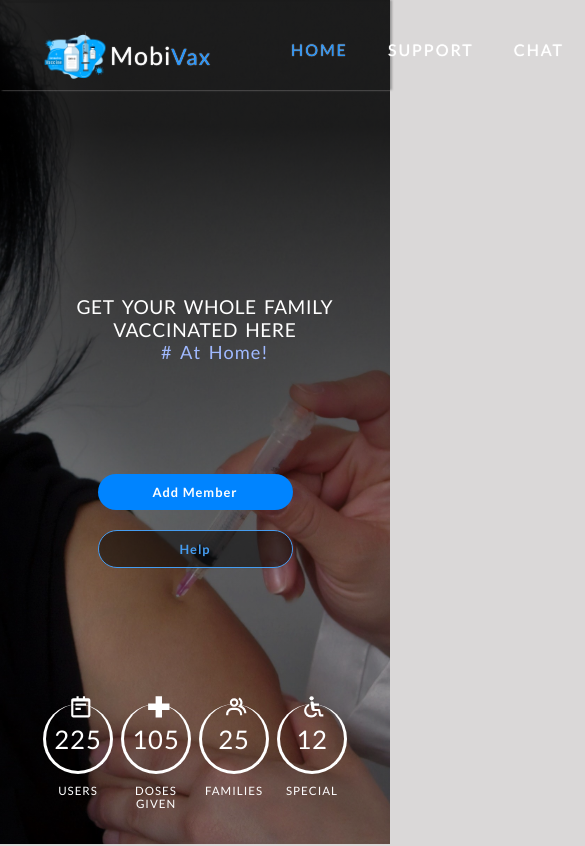
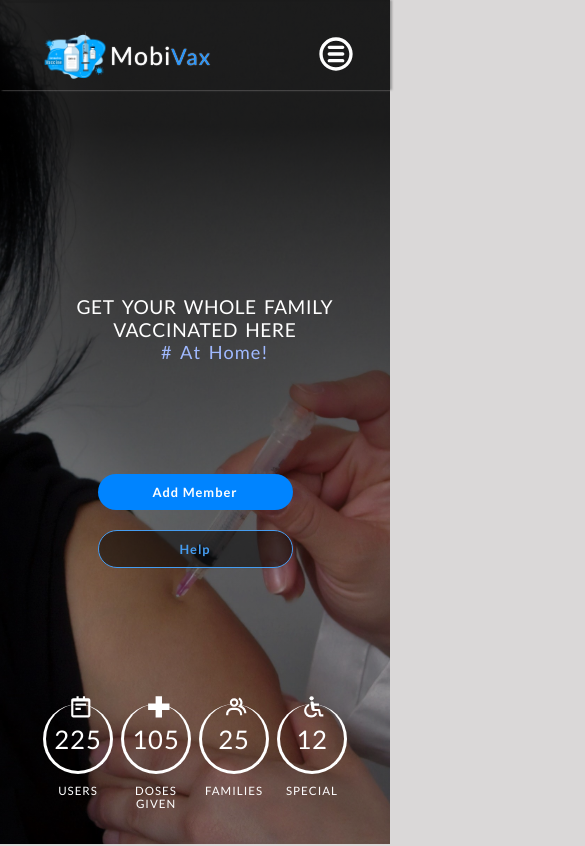
Before and after one commit to jatin0814/error404_fullstack_hack21, a React (Create React App) app in the folder frontend/: page / in a window 390 px wide. Shown: the top 846 px of the page, 585 px wide, since content can reach past the window. Built offline with nearby package versions, Linux system fonts and the light colour scheme; no server answers.

Commit message:
Hamburger menu added

```diff
--- a/frontend/src/Components/Navbar/Navbar.jsx
+++ b/frontend/src/Components/Navbar/Navbar.jsx
@@ -1,15 +1,25 @@
 import React, { Component } from "react";
-
 import styles from "./Navbar.module.css";
 import { NavLink } from "react-router-dom";
+import Logo from "../../Images/logo.png";
+import {CgMenuRound} from "react-icons/cg";
 
-import Logo from "../../Images/logo.png";
 
 class Navbar extends Component {
+
   render() {
     return (
       <div>
         <ul className={styles.main_nav}>
+        {/*  */}
+        <nav className={styles.hamNav}>
+          <CgMenuRound
+          className={styles.hamburger}
+          size='40px'
+          color='white'
+          onClick={ () => console.log("Clicked on it!")}   />
+        </nav>
+        {/*  */}
           <li>
             <NavLink
               className={styles.log}
--- a/frontend/src/Components/Navbar/Navbar.module.css
+++ b/frontend/src/Components/Navbar/Navbar.module.css
@@ -16,7 +16,39 @@
   box-shadow: 2px 0px 2px rgb(155, 154, 154);
   padding-top: 20px;
   padding-left: 40px;
+
+  /* background-color: red; */
 }
+
+
+@media (max-width: 700px){
+  .main_nav{
+    /* display: none; */
+    color:red;
+  }
+  .link{
+    display: none;
+  }
+  .hamburger{
+    display:block;
+    position:fixed;
+    left: 81%;
+    top: 4%;
+    /* top: 6px; */
+  }
+}
+
+@media (min-width: 701px){
+.hamburger{
+  /* position:relative;
+  left: 38em;
+  top: 6px; */
+  display:none;
+}
+}
+
+
+
 .main_nav a {
   transform: translate(0px, 0px);
   text-shadow: 0px 0px 1px rgb(255, 255, 255);
```
